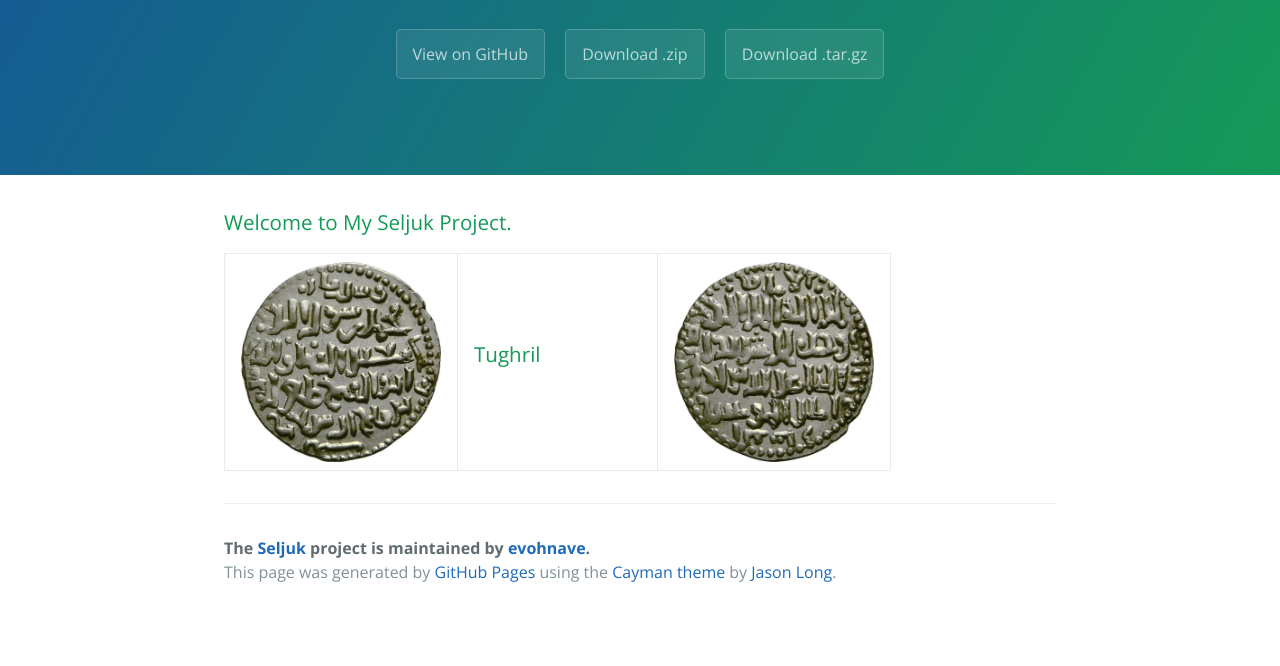
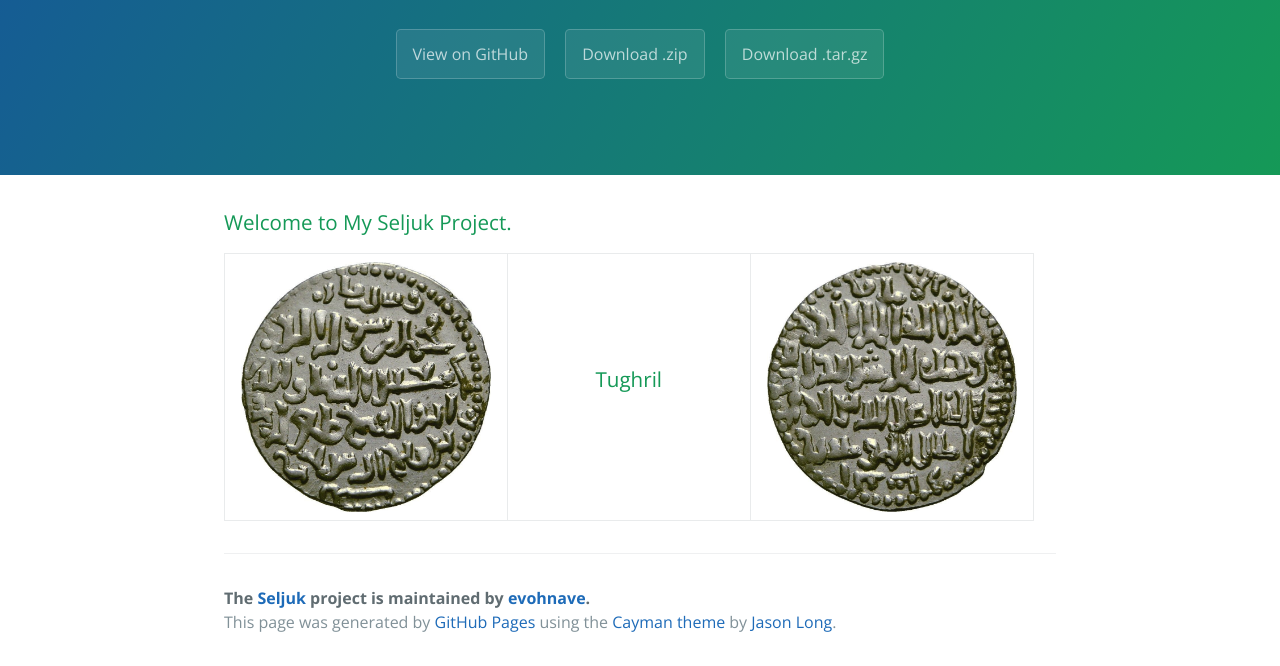
Before and after one commit to evohnave/Seljuk, a plain HTML site: page index.html in a window 1280 px wide. Shown: the part 208-874 px from the top of the page. Before the commit the page ends 824 px from the top, so only its background shows below. Drawn offline with nearby package versions, Linux system fonts and the light colour scheme.

Commit message:
Played with table

```diff
--- a/index.html
+++ b/index.html
@@ -22,13 +22,13 @@
       <h3>
 <a id="welcome-to-my-seljuk-project" class="anchor" href="#welcome-to-my-seljuk-project" aria-hidden="true" text-align="center"><span aria-hidden="true" class="octicon octicon-link"></span></a>Welcome to My Seljuk Project.</h3>
 
-<table style="width:100%">
+<table style="width:100%" align="center">
   <tr>
-    <td style="width:35%"><img src="231870943504o.jpg" width="200" height="200" alt="Coin" align="middle">
+    <td style="width:35%"><img src="231870943504o.jpg" width="250" height="250" alt="Coin" align="middle">
     </td>
-    <td style="width:30%" align:"center"><h3>Tughril</h3>
+    <td style="width:30%"><h3 align="center">Tughril</h3>
     </td>
-    <td style="width:35%"><img src="231870943504r.jpg" width="200" height="200" alt="Coin" align="middle">
+    <td style="width:35%"><img src="231870943504r.jpg" width="250" height="250" alt="Coin" align="middle">
     </td>
   </tr>
 </table>
```
